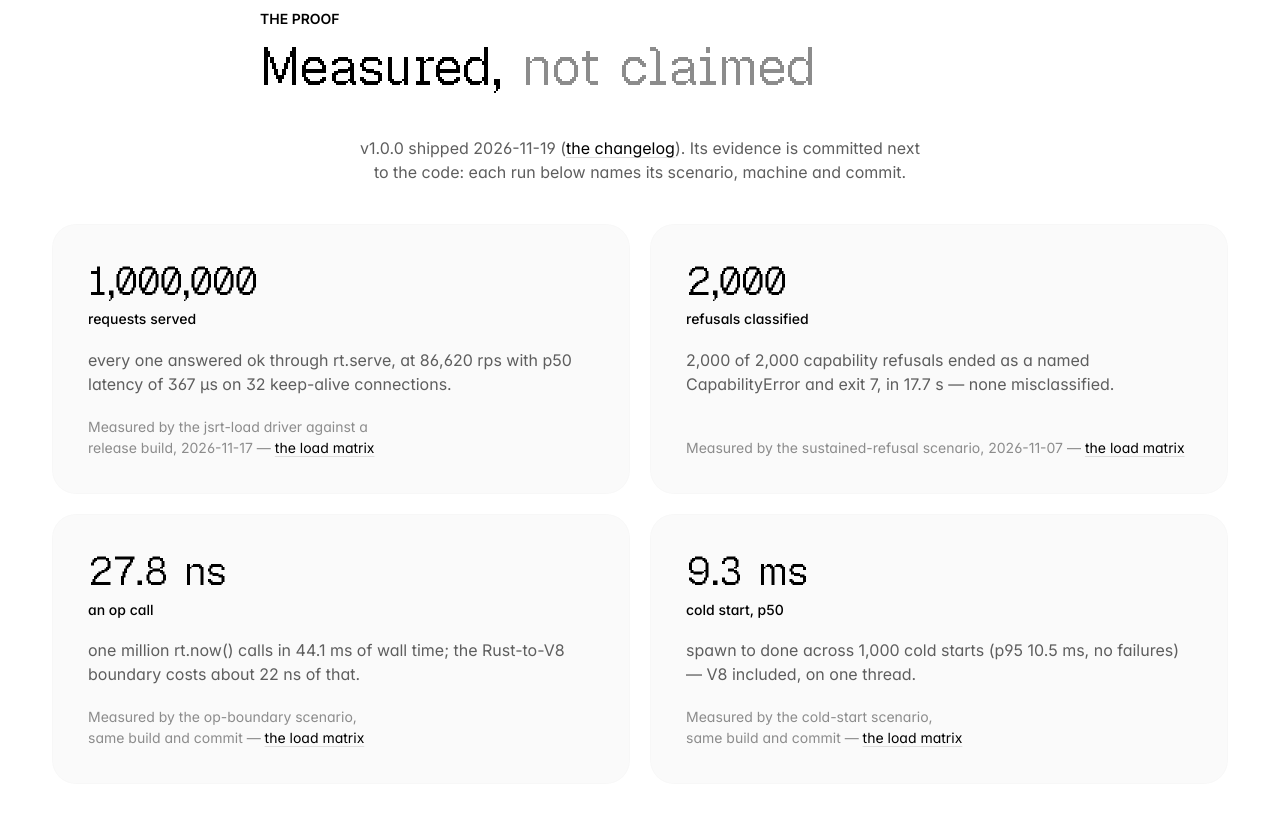
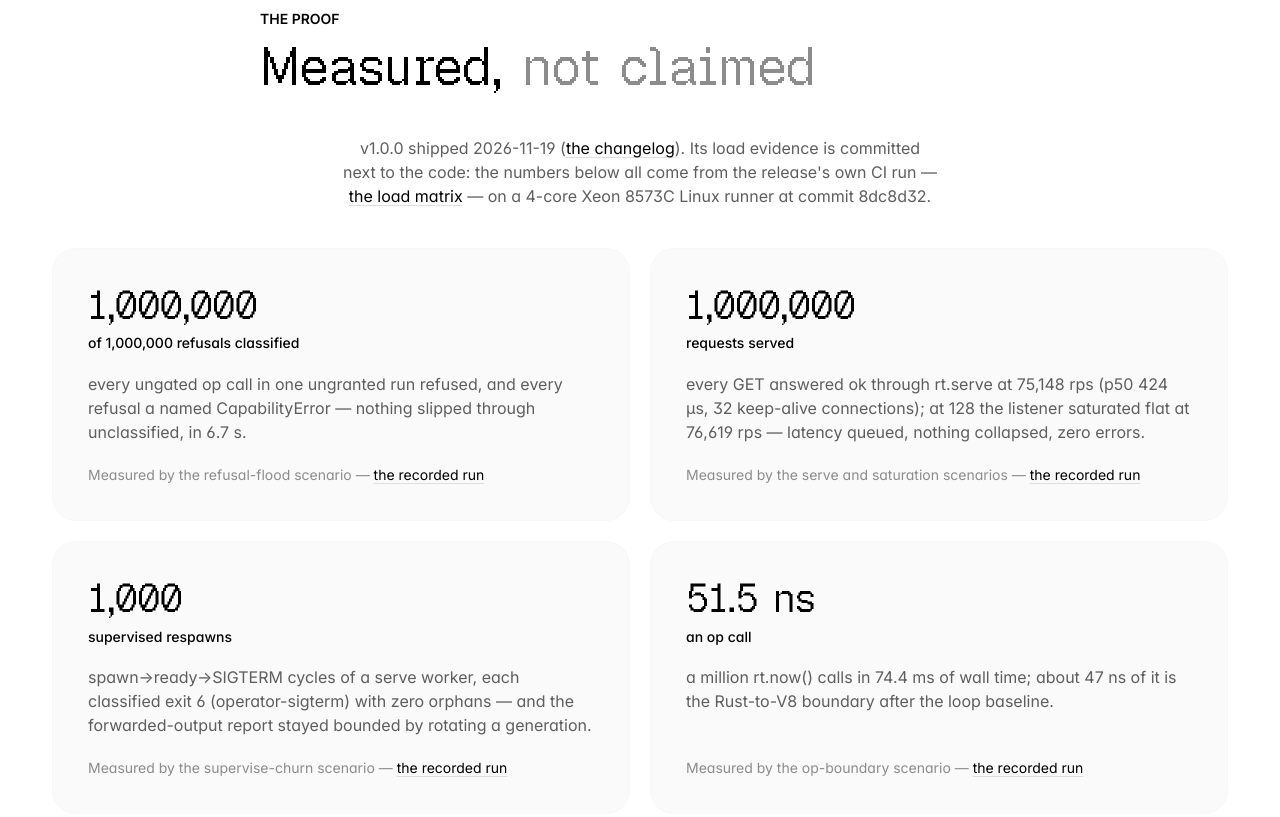
Before and after one commit to akira-shirase-oss/js-runtime-landing, an Astro site: page / in a window 1280 px wide. Shown: the part 1720-2537 px from the top of the page. Built offline with nearby package versions, Linux system fonts and the light colour scheme; Astro itself is replaced by a stand-in of ours.

Commit message:
Proof: the v1.0.0 CI evidence, per card and cited
The claim the page first had to soften is now real: v1.0.0's full-scale
load run (load.yml, ubuntu-24.04, Xeon 8573C 4c, commit 8dc8d32) recorded
1,000,000 of 1,000,000 ungated calls refused and named CapabilityError.
All four stat cards now quote that reproducible run and link the artifact
that recorded each number; nothing laptop-measured remains on the page.

Generated with [Devin](https://devin.ai)

Co-Authored-By: Devin <158243242+devin-ai-integration[bot]@users.noreply.github.com>

```diff
--- a/src/components/Proof.astro
+++ b/src/components/Proof.astro
@@ -3,38 +3,38 @@ import SectionHeading from './ui/SectionHeading.astro'
 import styles from './Proof.module.css'
 import { REPO, DOCS_URL, CHANGELOG_URL } from '../data/site'
 
-// Every number here exists in the product repository's committed evidence (perf/results/, LOAD_MATRIX.md):
-// the load driver, machine, commit and date are recorded per run. These are development observations on one
-// workstation, never production-capacity claims — the footnote says so, as the workspace's evidence rule asks.
-const evidence = `${REPO}/blob/main/perf/LOAD_MATRIX.md`
+// Every number here is the release's own committed evidence: v1.0.0's full-scale CI load run (workflow
+// load.yml, ubuntu-24.04, a 4-core Xeon 8573C runner) at commit 8dc8d32, 2026-11-19. Each card links the
+// artifact that recorded it under perf/results/; the load matrix describes the whole set.
+const artifact = (f: string) => `${REPO}/blob/main/perf/results/${f}`
 const stats = [
   {
     n: '1,000,000',
-    unit: 'requests served',
-    text: 'every one answered ok through rt.serve, at 86,620 rps with p50 latency of 367 µs on 32 keep-alive connections.',
-    how: 'the jsrt-load driver against a release build, 2026-11-17',
-    cite: { text: 'the load matrix', href: evidence },
+    unit: 'of 1,000,000 refusals classified',
+    text: 'every ungated op call in one ungranted run refused, and every refusal a named CapabilityError — nothing slipped through unclassified, in 6.7 s.',
+    how: 'the refusal-flood scenario',
+    cite: { text: 'the recorded run', href: artifact('m8-3-refusal-flood-2026-11-19T00-45-56Z-8dc8d32.json') },
   },
   {
-    n: '2,000',
-    unit: 'refusals classified',
-    text: '2,000 of 2,000 capability refusals ended as a named CapabilityError and exit 7, in 17.7 s — none misclassified.',
-    how: 'the sustained-refusal scenario, 2026-11-07',
-    cite: { text: 'the load matrix', href: evidence },
+    n: '1,000,000',
+    unit: 'requests served',
+    text: 'every GET answered ok through rt.serve at 75,148 rps (p50 424 µs, 32 keep-alive connections); at 128 the listener saturated flat at 76,619 rps — latency queued, nothing collapsed, zero errors.',
+    how: 'the serve and saturation scenarios',
+    cite: { text: 'the recorded run', href: artifact('m7-2b-serve-1m-2026-11-19T00-33-45Z-8dc8d32.json') },
   },
   {
-    n: '27.8 ns',
-    unit: 'an op call',
-    text: 'one million rt.now() calls in 44.1 ms of wall time; the Rust-to-V8 boundary costs about 22 ns of that.',
-    how: 'the op-boundary scenario, same build and commit',
-    cite: { text: 'the load matrix', href: evidence },
+    n: '1,000',
+    unit: 'supervised respawns',
+    text: 'spawn→ready→SIGTERM cycles of a serve worker, each classified exit 6 (operator-sigterm) with zero orphans — and the forwarded-output report stayed bounded by rotating a generation.',
+    how: 'the supervise-churn scenario',
+    cite: { text: 'the recorded run', href: artifact('m8-4-supervise-churn-2026-11-19T00-47-21Z-8dc8d32.json') },
   },
   {
-    n: '9.3 ms',
-    unit: 'cold start, p50',
-    text: 'spawn to done across 1,000 cold starts (p95 10.5 ms, no failures) — V8 included, on one thread.',
-    how: 'the cold-start scenario, same build and commit',
-    cite: { text: 'the load matrix', href: evidence },
+    n: '51.5 ns',
+    unit: 'an op call',
+    text: 'a million rt.now() calls in 74.4 ms of wall time; about 47 ns of it is the Rust-to-V8 boundary after the loop baseline.',
+    how: 'the op-boundary scenario',
+    cite: { text: 'the recorded run', href: artifact('m7-2a-op-1m-2026-11-19T00-33-32Z-8dc8d32.json') },
   },
 ]
 const contract = [
@@ -55,8 +55,10 @@ const contract = [
       Measured, <span class="soft">not claimed</span>
     </SectionHeading>
     <p class={`t-body ${styles.lede}`}>
-      v1.0.0 shipped 2026-11-19 (<a class="inline-link" href={CHANGELOG_URL}>the changelog</a>). Its evidence is
-      committed next to the code: each run below names its scenario, machine and commit.
+      v1.0.0 shipped 2026-11-19 (<a class="inline-link" href={CHANGELOG_URL}>the changelog</a>). Its load
+      evidence is committed next to the code: the numbers below all come from the release's own CI run —
+      <a class="inline-link" href={`${REPO}/blob/main/perf/LOAD_MATRIX.md`}>the load matrix</a> — on a
+      4-core Xeon 8573C Linux runner at commit 8dc8d32.
     </p>
 
     <ul class={styles.grid} data-proof>
@@ -91,8 +93,8 @@ const contract = [
     </div>
 
     <p class={styles.note}>
-      Development observations on one Apple M2 Pro workstation, not production-capacity claims. Load runs keep
-      their misses instead of re-running to a nicer number.
+      One reproducible CI environment, not production capacity — the load matrix's own honesty rule. Failed
+      runs are kept in the same directory, not re-run to a nicer number.
     </p>
   </div>
 </section>
```
